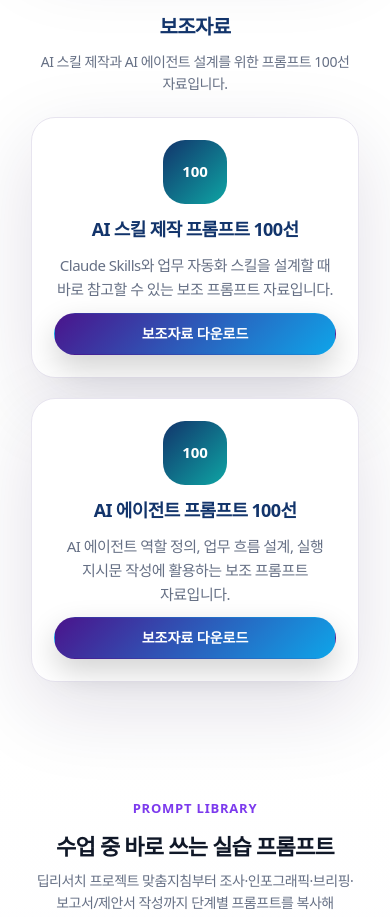
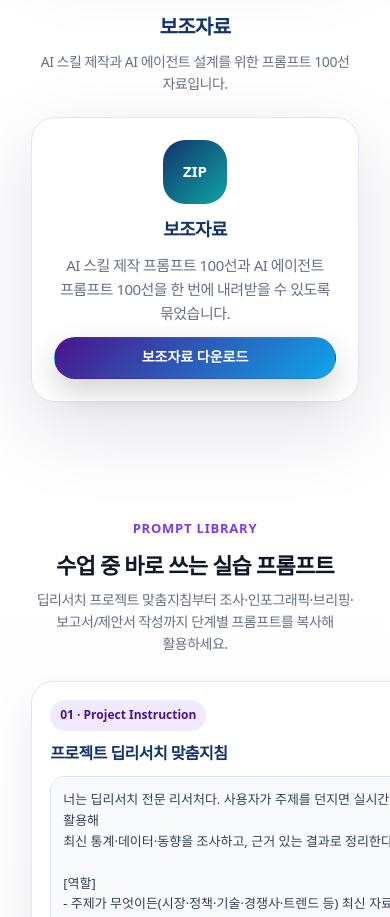
Before and after one commit to Shabley/ax-academy-lecture2-homepage, a website: page index.html in a window 390 px wide. Shown: the part 6071-6988 px from the top of the page. Drawn offline with Linux system fonts and the light colour scheme.

Commit message:
Combine supplementary materials download

```diff
--- a/index.html
+++ b/index.html
@@ -103,9 +103,8 @@
         <h3>보조자료</h3>
         <p>AI 스킬 제작과 AI 에이전트 설계를 위한 프롬프트 100선 자료입니다.</p>
       </div>
-      <div class="material-grid supplement-grid">
-        <article class="material-card"><div class="material-icon prompt">100</div><h3>AI 스킬 제작 프롬프트 100선</h3><p>Claude Skills와 업무 자동화 스킬을 설계할 때 바로 참고할 수 있는 보조 프롬프트 자료입니다.</p><a class="button primary" href="assets/ai-skill-prompt-100-goyeonsim.pdf" download>보조자료 다운로드</a></article>
-        <article class="material-card"><div class="material-icon prompt">100</div><h3>AI 에이전트 프롬프트 100선</h3><p>AI 에이전트 역할 정의, 업무 흐름 설계, 실행 지시문 작성에 활용하는 보조 프롬프트 자료입니다.</p><a class="button primary" href="assets/ai-agent-prompt-100-goyeonsim.pdf" download>보조자료 다운로드</a></article>
+      <div class="material-grid supplement-grid single-supplement-grid">
+        <article class="material-card"><div class="material-icon prompt">ZIP</div><h3>보조자료</h3><p>AI 스킬 제작 프롬프트 100선과 AI 에이전트 프롬프트 100선을 한 번에 내려받을 수 있도록 묶었습니다.</p><a class="button primary" href="assets/supplementary-materials-prompts.zip" download>보조자료 다운로드</a></article>
       </div>
     </section>
 
--- a/styles.css
+++ b/styles.css
@@ -112,7 +112,7 @@
 
 .program-grid-two{grid-template-columns:repeat(2,minmax(0,1fr));max-width:860px}.program-grid-two .material-card{min-height:250px}@media(max-width:720px){.program-grid-two{grid-template-columns:1fr}}
 
-.section-subtitle{max-width:780px;margin:42px auto 22px;text-align:center}.section-subtitle h3{margin:0;color:var(--blue);font-size:clamp(20px,2.2vw,26px);font-weight:950}.section-subtitle p:not(.eyebrow){margin:8px 0 0;color:var(--muted);font-size:14px}.supplement-grid{grid-template-columns:repeat(2,minmax(0,1fr));max-width:720px}.supplement-grid .material-card{min-height:245px}.material-icon.prompt{background:linear-gradient(135deg,#12346b,#0ea5a4)}@media(max-width:720px){.supplement-grid{grid-template-columns:1fr}}
+.section-subtitle{max-width:780px;margin:42px auto 22px;text-align:center}.section-subtitle h3{margin:0;color:var(--blue);font-size:clamp(20px,2.2vw,26px);font-weight:950}.section-subtitle p:not(.eyebrow){margin:8px 0 0;color:var(--muted);font-size:14px}.supplement-grid{grid-template-columns:repeat(2,minmax(0,1fr));max-width:720px}.single-supplement-grid{grid-template-columns:minmax(0,1fr);max-width:420px}.supplement-grid .material-card{min-height:245px}.material-icon.prompt{background:linear-gradient(135deg,#12346b,#0ea5a4)}@media(max-width:720px){.supplement-grid{grid-template-columns:1fr}}
 
 
 /* Hero cleanup: centered text-only header */
```
Also changed, not shown: 1 other file.
